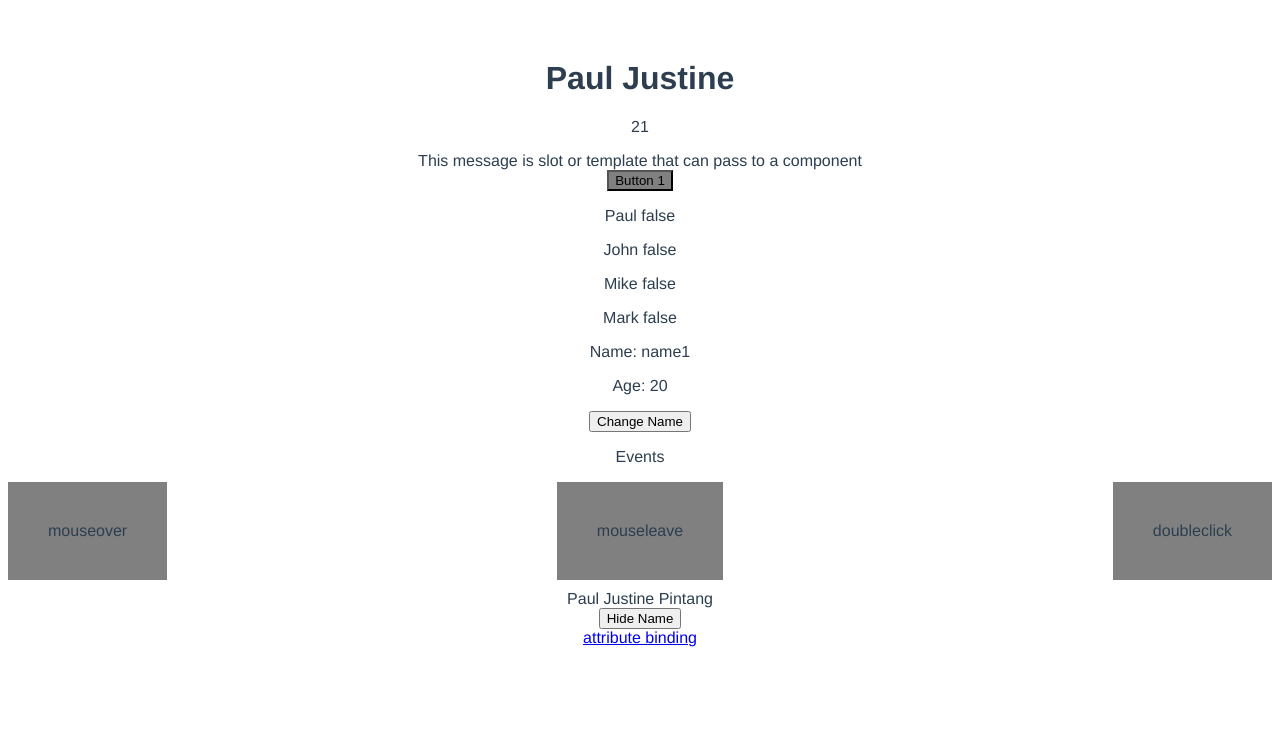
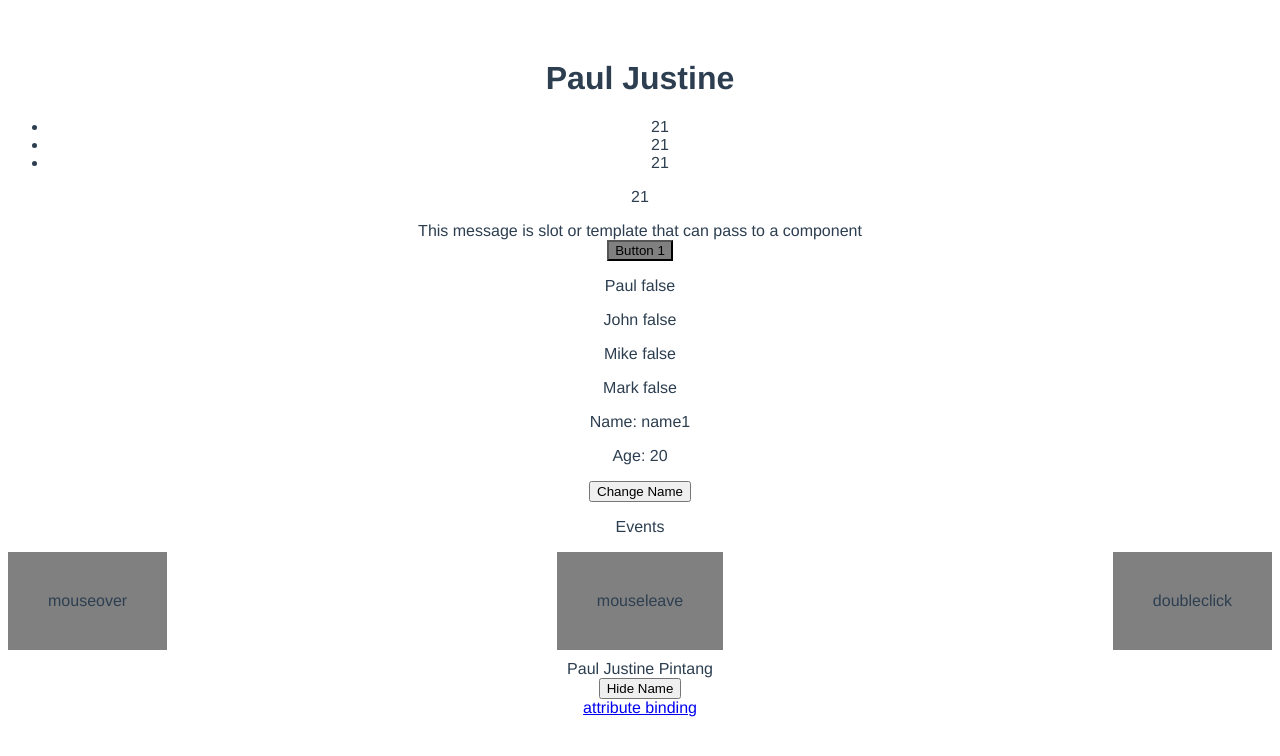
Before and after one commit to PaulPintang/Vue.Js-2022, a Vue app: page / in a window 1280 px wide. Shown: the top 756 px of the page. Built offline with nearby package versions, Linux system fonts and the light colour scheme.

Commit message:
named slot template

```diff
--- a/src/App.vue
+++ b/src/App.vue
@@ -1,6 +1,13 @@
 <template>
   <FirstComponent person="Paul Justine" age="21">
     <span>This message is slot or template that can pass to a component </span>
+    <template v-slot:numbers>
+      <ul>
+        <li>21</li>
+        <li>21</li>
+        <li>21</li>
+      </ul>
+    </template>
   </FirstComponent>
   <Button color="gray" />
   <Names :names="names" />
--- a/src/components/FirstComponent.vue
+++ b/src/components/FirstComponent.vue
@@ -1,6 +1,7 @@
 <template lang="">
   <div>
     <h1>{{ person }}</h1>
+    <slot name="numbers"></slot>
     <p>{{ age }}</p>
     <slot></slot>
   </div>
```
